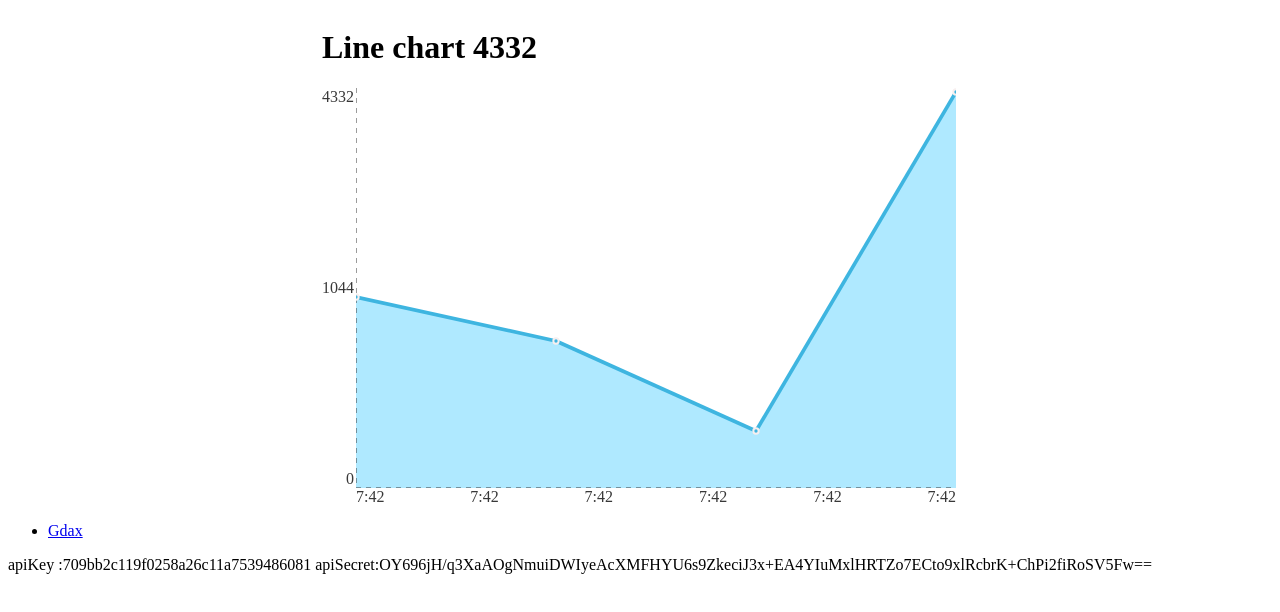
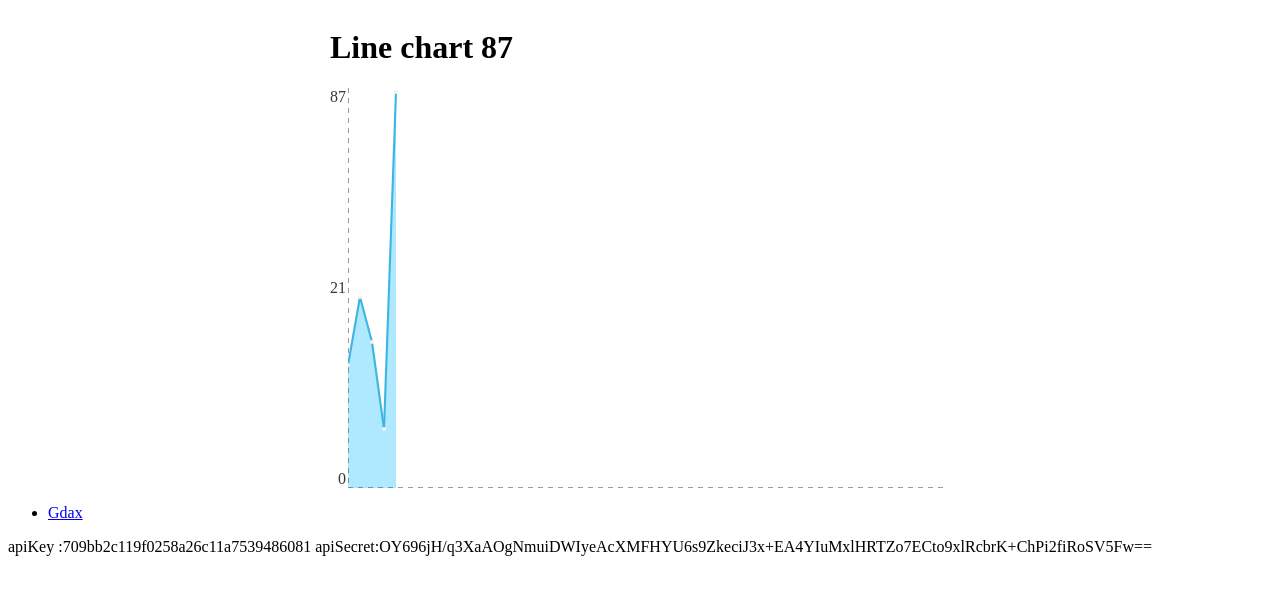
Before and after one commit to FabienGreard/coinbase-watcher, a React (Create React App) app: page / in a window 1280 px wide. Shown: the top 612 px of the page. Built offline with nearby package versions, Linux system fonts and the light colour scheme.

Commit message:
graph trend

```diff
--- a/src/components/Chart/Chart.css
+++ b/src/components/Chart/Chart.css
@@ -62,16 +62,48 @@
   stroke-width: 2;
 }
 
+.graph-point-low {
+  fill: var(--gradiant-red-3);
+}
+
+.graph-point-hight {
+  fill: var(--gradiant-green-3);
+}
+
 .graph-line {
   stroke: var(--gradiant-3);
   stroke-width: 5;
+}
+
+.graph-line-low {
+  stroke: var(--gradiant-red-3);
+}
+
+.graph-line-hight {
+  stroke: var(--gradiant-green-3);
 }
 
 .graph-path {
   fill: var(--gradiant-1);
 }
 
+.graph-path-low {
+  fill: var(--gradiant-red-1);
+}
+
+.graph-path-hight {
+  fill: var(--gradiant-green-1);
+}
+
 .graph-path:hover {
   cursor: pointer;
   fill: var(--gradiant-2);
 }
+
+.graph-path-low:hover {
+  fill: var(--gradiant-red-2);
+}
+
+.graph-path-hight:hover {
+  fill: var(--gradiant-green-2);
+}
--- a/src/components/Chart/Chart.js
+++ b/src/components/Chart/Chart.js
@@ -28,7 +28,7 @@ class Chart extends Component {
   }
 
   updateChart = () => {
-    this.update('chart', Math.round(Math.random() * 5000));
+    this.update('chart', Math.round(Math.random() * 100));
   };
 
   update = (chart, value) => {
@@ -84,7 +84,7 @@ class Chart extends Component {
         utils && utils.max > Math.ceil(Math.max.apply(null, array))
           ? utils.max
           : Math.ceil(Math.max.apply(null, array)),
-      moy: utils ? Math.round(utils.min + utils.max / 2) : 0
+      moy: utils ? utils.min + utils.max / 2 : 0
     };
   };
 
@@ -106,6 +106,7 @@ class Chart extends Component {
       identification,
       step,
       stepSecond,
+      showTrend,
       showPoint,
       showPath,
       showCoord,
@@ -144,7 +145,16 @@ class Chart extends Component {
               graph.map((coord, key) => (
                 <g className="graph" key={key}>
                   <path
-                    className="graph-path"
+                    className={
+                      'graph-path ' +
+                      (key - 1 >= 0 && showTrend
+                        ? graph[key - 1].value > coord.value
+                          ? 'graph-path-low'
+                          : graph[key - 1].value < coord.value
+                            ? 'graph-path-hight'
+                            : ''
+                        : '')
+                    }
                     d={
                       'M' +
                       graph[key - 1 >= 0 ? key - 1 : key].x +
@@ -193,7 +203,16 @@ class Chart extends Component {
               graph.map((coord, key) => (
                 <g className="graph" key={key}>
                   <line
-                    className="graph-line"
+                    className={
+                      'graph-line ' +
+                      (key - 1 >= 0 && showTrend
+                        ? graph[key - 1].value > coord.value
+                          ? 'graph-line-low'
+                          : graph[key - 1].value < coord.value
+                            ? 'graph-line-hight'
+                            : ''
+                        : '')
+                    }
                     style={{ strokeWidth: 2 + 5 / step }}
                     x1={graph[key - 1 >= 0 ? key - 1 : key].x}
                     y1={graph[key - 1 >= 0 ? key - 1 : key].y}
@@ -206,7 +225,16 @@ class Chart extends Component {
               graph.map((coord, key) => (
                 <g className="graph" key={key}>
                   <circle
-                    className="graph-point"
+                    className={
+                      'graph-point ' +
+                      (key - 1 >= 0 && showTrend
+                        ? graph[key - 1].value > coord.value
+                          ? 'graph-point-low'
+                          : graph[key - 1].value < coord.value
+                            ? 'graph-point-hight'
+                            : ''
+                        : '')
+                    }
                     style={{ r: 1 + 5 / step }}
                     cx={coord.x}
                     cy={coord.y}
@@ -274,6 +302,7 @@ Chart.propTypes = {
   stepSecond: PropTypes.number,
   width: PropTypes.number,
   height: PropTypes.number,
+  showTrend: PropTypes.bool,
   showPoint: PropTypes.bool,
   showCoord: PropTypes.bool,
   showLine: PropTypes.bool,
@@ -288,10 +317,11 @@ Chart.defaultProps = {
   data: [{ x: 0, y: 0, value: 0 }],
   title: '',
   identification: '',
-  step: 3,
+  step: 50,
   stepSecond: 1,
   width: 600,
   height: 400,
+  showTrend: false,
   showPoint: true,
   showCoord: false,
   showLine: true,
```
